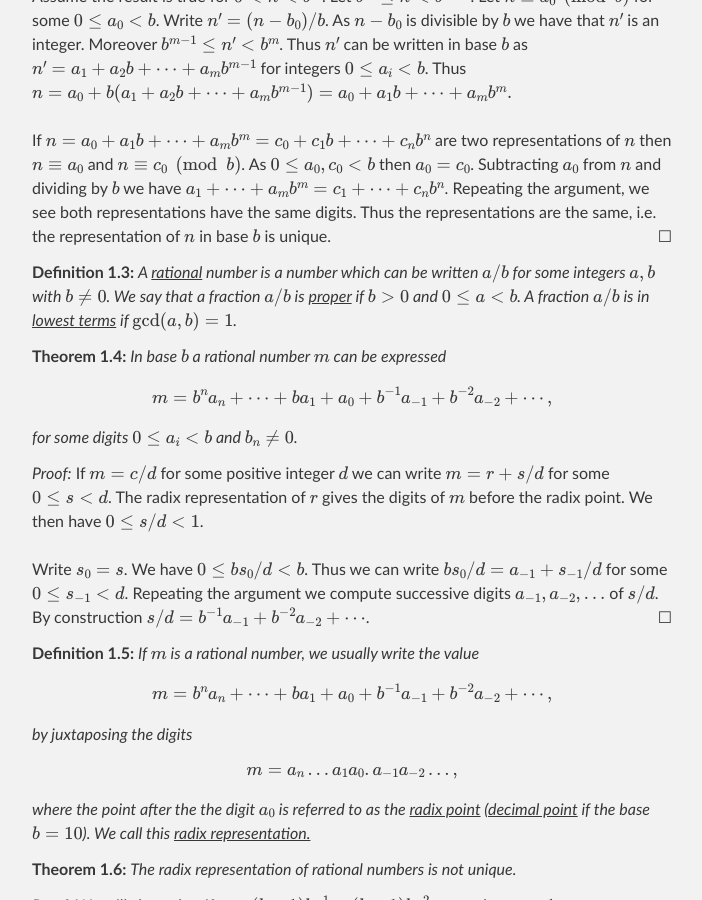
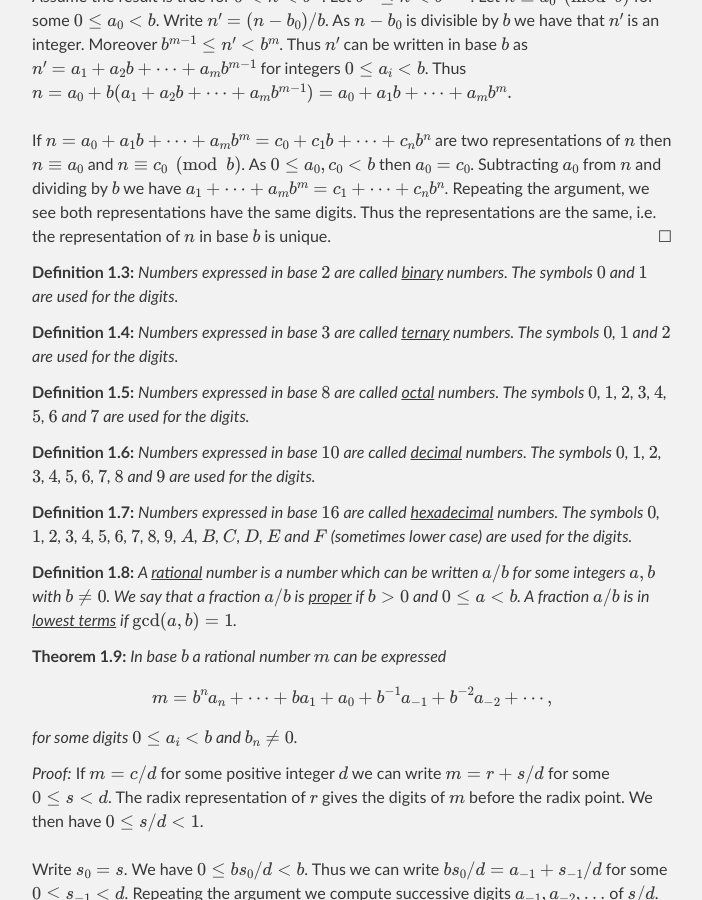
Before and after one commit to wbhart/SimpleMath, a Jekyll site: the page built from altbase.html, in a window 1280 px wide and 900 px high, scrolled down 588 px. Shown: the whole window, without its empty margins (288-990 px from the left). Built offline with Jekyll 4.4.1, drawn with Linux system fonts in a browser that asks for light colours; formulas are drawn with MathJax 3.

Commit message:
Update altbase.html

```diff
--- a/altbase.html
+++ b/altbase.html
@@ -26,6 +26,29 @@ $n \equiv c_0 \pmod{b}$. As $0 \leq a_0, c_0 < b$ then $a_0 = c_0$. Subtracting
 $a_1 + \cdots + a_mb^m = c_1 + \cdots + c_nb^n$. Repeating the argument, we see both representations have the same digits.
 Thus the representations are the same, i.e. the representation of $n$ in base $b$ is unique.
 </proof>
+
+<definition> Numbers expressed in base $2$ are called <u>binary</u> numbers. The symbols $0$ and $1$ are used for the
+digits.
+</definition>
+
+<definition> Numbers expressed in base $3$ are called <u>ternary</u> numbers. The symbols $0$, $1$ and $2$ are used for
+the digits.
+</definition>
+
+<definition> Numbers expressed in base $8$ are called <u>octal</u> numbers. The symbols $0$, $1$, $2$, $3$, $4$, $5$, $6$
+and $7$ are used for the digits.
+</definition>
+
+<definition> Numbers expressed in base $10$ are called <u>decimal</u> numbers. The symbols $0$, $1$, $2$, $3$, $4$, $5$,
+$6$, $7$, $8$ and $9$ are used for the digits.
+</definition>
+
+<definition> Numbers expressed in base $16$ are called <u>hexadecimal</u> numbers. The symbols
+$0$, $1$, $2$, $3$, $4$, $5$, $6$, $7$, $8$, $9$, $A$, $B$, $C$, $D$, $E$ and $F$ (sometimes lower case) are used for the
+digits.
+</definition>
+
+
 
 <definition> A <u>rational</u> number is a number which can be written $a/b$ for some integers $a, b$ with $b \neq 0$. We
 say that a fraction $a/b$ is <u>proper</u> if $b > 0$ and $0 \leq a < b$. A fraction $a/b$ is in <u>lowest terms</u> if
```
